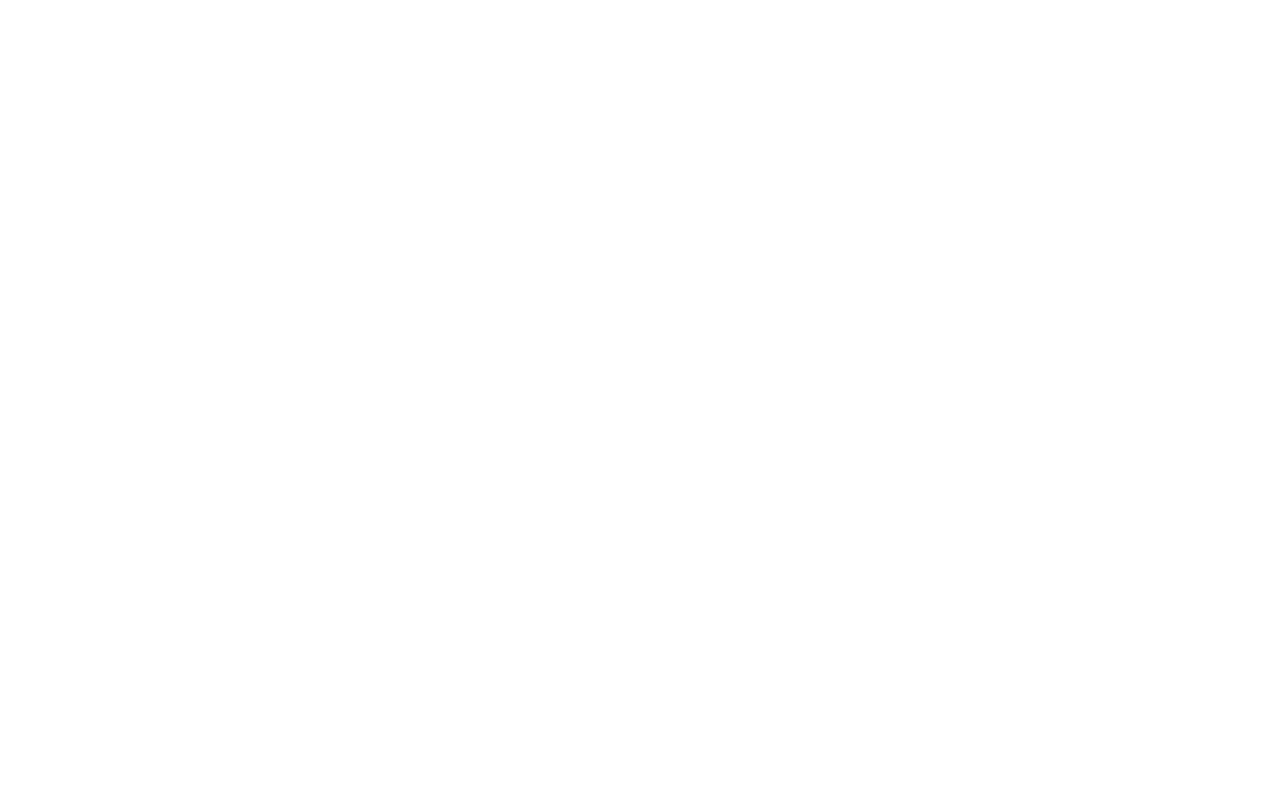
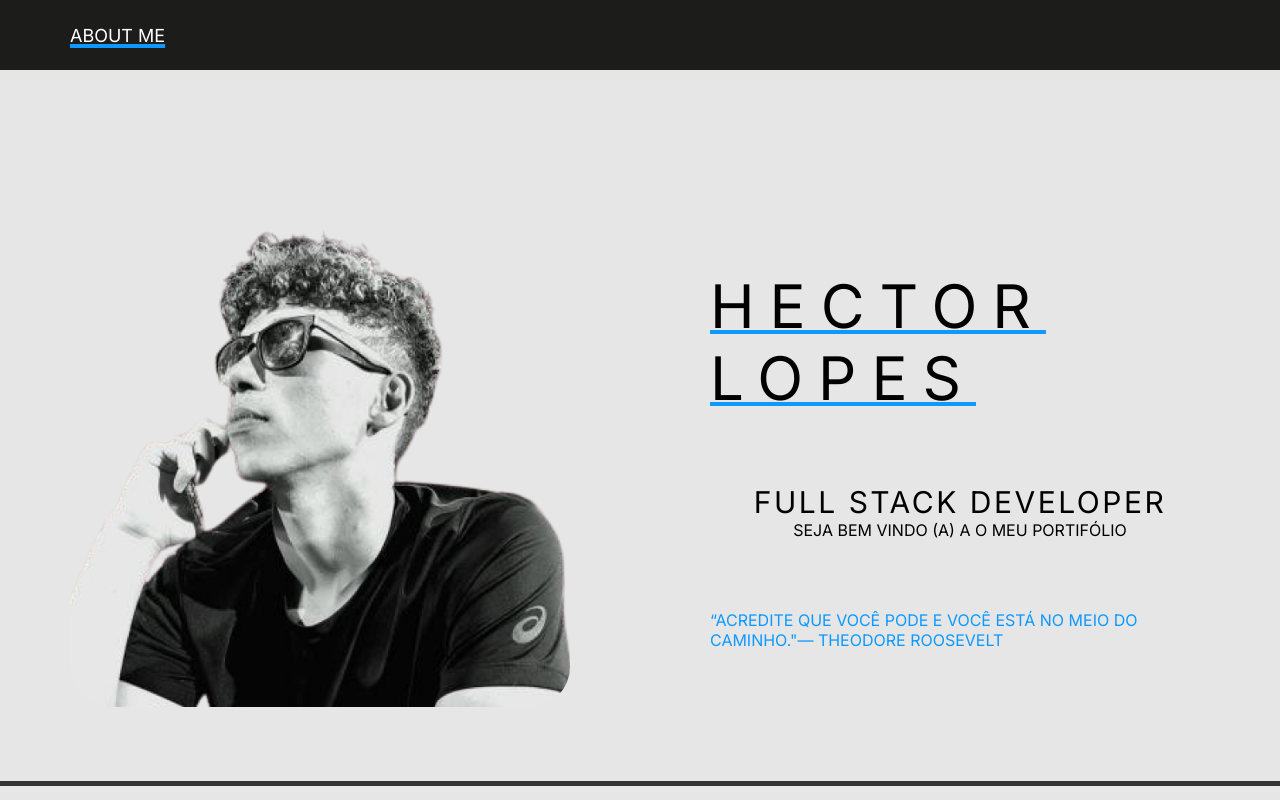
Before and after one commit to Hector-Lopes/Portifolio-, a React (Create React App) app in the folder portifolio/: page / in a window 1280 px wide. Built offline with nearby package versions, Linux system fonts and the light colour scheme.

Commit message:
feat : add button and photo component

```diff
--- a/portifolio/src/App.css
+++ b/portifolio/src/App.css
@@ -0,0 +1,90 @@
+* {
+    margin: 0;
+    padding: 0;
+    font-family: 'Inter', sans-serif;
+
+}
+
+html,
+body {
+    margin: 0;
+    height: 100%;
+    width: 100%;
+    overflow-x: hidden;
+}
+
+
+body {
+    background-color: #e6e6e6;
+    overflow-x: hidden;
+
+}
+
+#container-upmenu {
+    background-color: #1C1D1A;
+    width: 100vw;
+    height: 70px;
+}
+
+.upmnenu-buttons {
+    background-color: transparent;
+    color: #ffff;
+    border: 0;
+    padding: 70px;
+    font-size: 18px;
+}
+
+
+.upmnenu-buttons:hover {
+    text-decoration: #0D99FF underline 4px;
+}
+
+#container-upmenu-buttons {
+    display: flex;
+    flex-direction: row;
+    align-items: center;
+    height: 100%;
+}
+
+#container-profile {
+    width: 100vw;
+    display: flex;
+    flex-direction: row;
+    align-items: center;
+    border-bottom: 5px solid #333;
+}
+
+.img_foto {
+    width: 500px;
+    border-radius: 40px;
+}
+
+#container-profile-img {
+    padding: 70px;
+}
+
+.text1 {
+    font-size: 60px;
+    text-decoration: #0D99FF underline solid 4px;
+    letter-spacing: 15px;
+    padding: 70px 70px 0px 70px;
+
+}
+
+.text2 {
+    font-size: 30px;
+    letter-spacing: 2.5px;
+    padding: 70px 70px 0px 70px;
+
+}
+
+.text4 {
+    padding: 70px 70px 0px 70px;
+    color: #0D99FF;
+}
+
+#container-profile-text-texts {
+    display: flex;
+    flex-direction: column;
+    align-items: center;
+}
--- a/portifolio/src/App.tsx
+++ b/portifolio/src/App.tsx
@@ -1,11 +1,35 @@
 import React from 'react';
+
+import MyFoto from './components/MyImage';
+import Button from './components/Button';
 
 import './App.css';
 
 function App() {
   return (
     <div className="App">
-
+<div id="container-upmenu">
+      <div id="container-upmenu-buttons">
+      <Button>ABOUT ME</Button>
+      </div>
+    </div>
+    <div id="container-profile">
+      <div id="container-profile-img">
+        <MyFoto></MyFoto>
+      </div>
+      <div id="container-profile-text">
+        <div id="container-profile-text-texts">
+          <span className="text1">HECTOR LOPES</span>
+          <span className="text2">FULL STACK DEVELOPER </span>
+          <span className="text3"> SEJA BEM VINDO (A) A O MEU PORTIFÓLIO </span>
+          <span className="text4">
+            “ACREDITE QUE VOCÊ PODE E VOCÊ ESTÁ NO MEIO DO CAMINHO."— THEODORE
+            ROOSEVELT
+          </span>
+        </div>
+      </div>
+    </div>
+    <div id="container-aboutme"></div>
     </div>
   );
 }
--- /dev/null
+++ b/portifolio/src/components/Button.tsx
@@ -0,0 +1,11 @@
+import React, { ReactNode } from 'react';
+type Props = {
+    children: ReactNode;
+};
+const Button: React.FC<Props> = ({ children }) => {
+  return <button className="upmnenu-buttons"><span>{children}</span></button>
+};
+
+
+
+export default Button
--- /dev/null
+++ b/portifolio/src/components/MyImage.tsx
@@ -0,0 +1,12 @@
+import React from 'react';
+
+import myImage from '../images/hector_foto_2.png'
+
+const MyFoto =() =>{
+
+    return(
+       <img className="img_foto" src={myImage} alt="" />
+    )
+}
+
+export default MyFoto
```
Also changed, not shown: portifolio/src/images/hector_foto_2.png (added).
